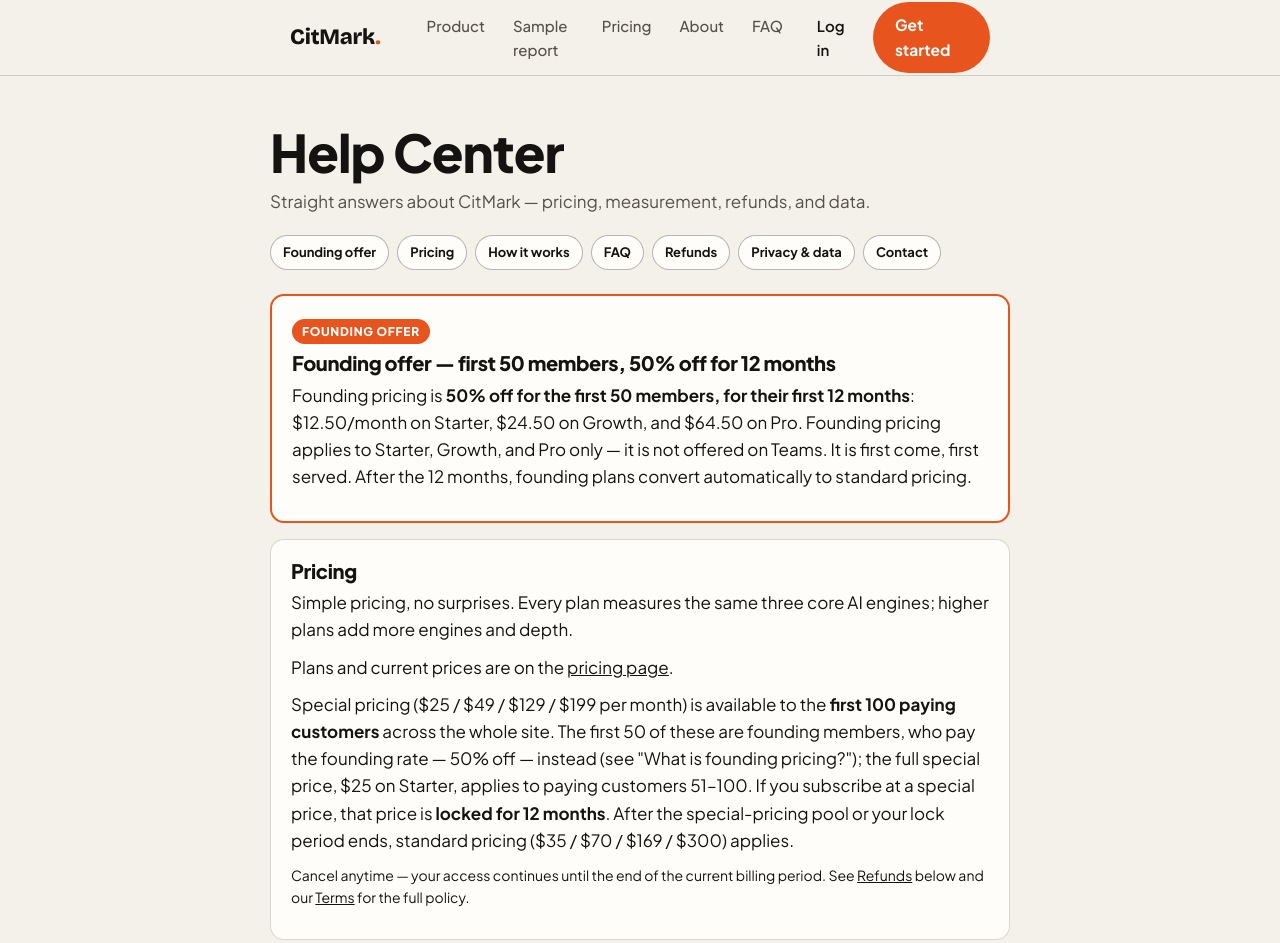
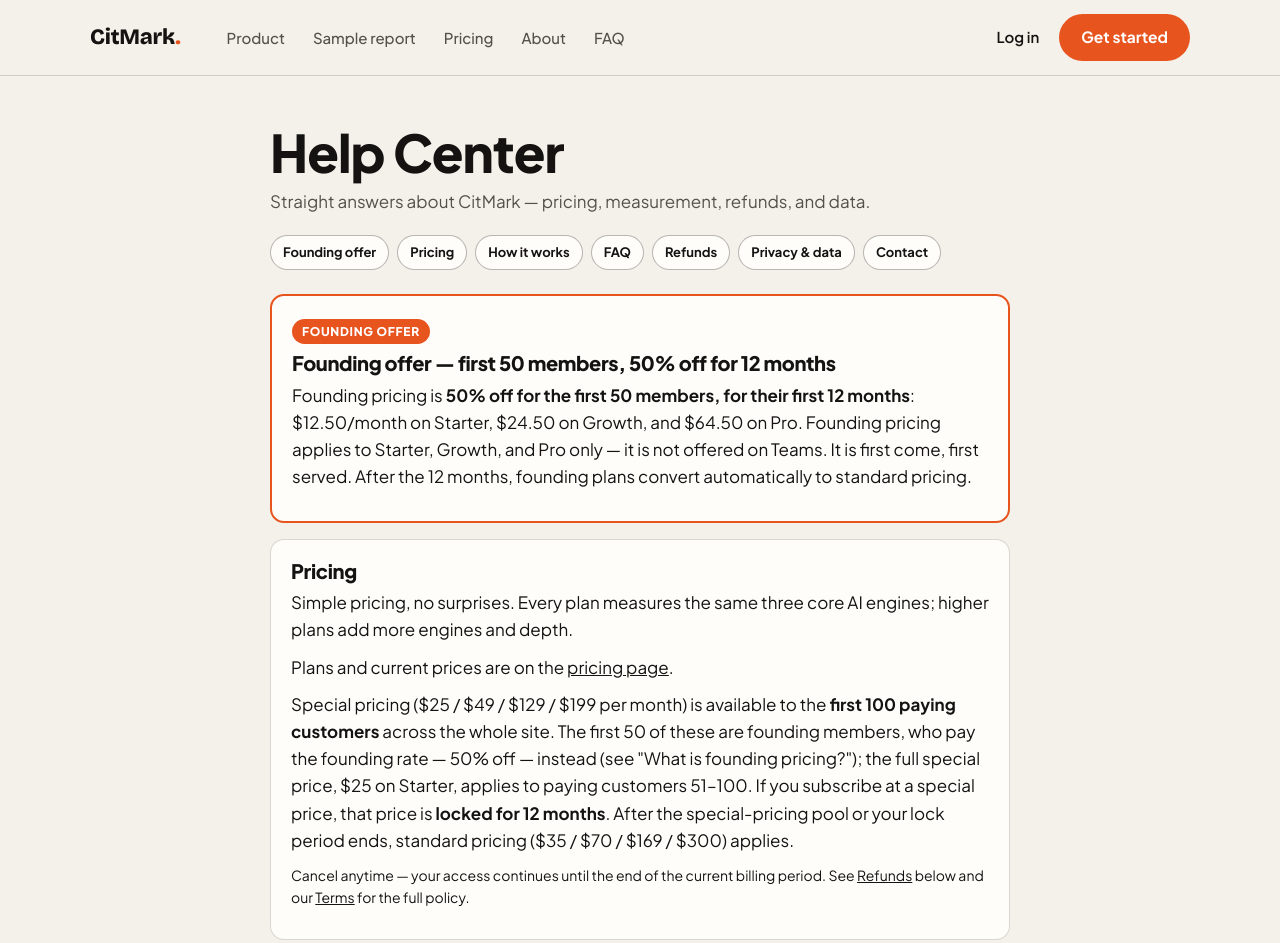
Before and after one commit to osmond520-stack/citmark-site, a plain HTML site: page help/index.html in a window 1280 px wide. Shown: the top 943 px of the page. Drawn offline with Linux system fonts and the light colour scheme.

Commit message:
Fault fix: help/index.html

```diff
--- a/help/index.html
+++ b/help/index.html
@@ -282,6 +282,8 @@ h2{font-size:clamp(30px,3.4vw,46px);font-weight:800;line-height:1.08;letter-spac
 <style id="docframe-fix">
 /* batch-B frame values: topbar 76/64, H1 52/34 (QA #7128711992) */
 .topbar .topbar-in{height:75px;padding:0 40px}
+.topbar .topbar-in{max-width:1180px;justify-content:space-between}
+.topbar .topbar-in a,.topbar .topbar-in .btn{white-space:nowrap}
 header h1{font-size:52px}
 @media (max-width:860px){.topbar .topbar-in{height:63px;padding:0 20px}}
 @media (max-width:700px){header h1{font-size:34px}}
```
